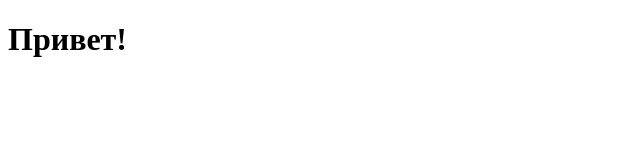
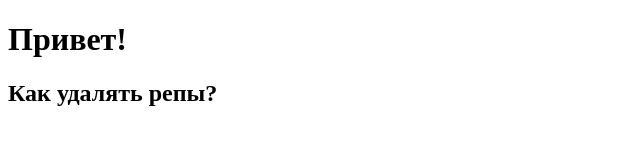
Before and after one commit to IgorZerkal/Resume, a plain HTML site: page index.html in a window 1280 px wide. Shown: the whole page, without its empty margins (0-640 px from the left). Drawn offline with Linux system fonts and the light colour scheme.

Commit message:
Вопрос

```diff
--- a/index.html
+++ b/index.html
@@ -8,5 +8,6 @@
 </head>
 <body>
     <H1>Привет!</H1>
+    <h2>Как удалять репы?</h2>
 </body>
 </html>
```
